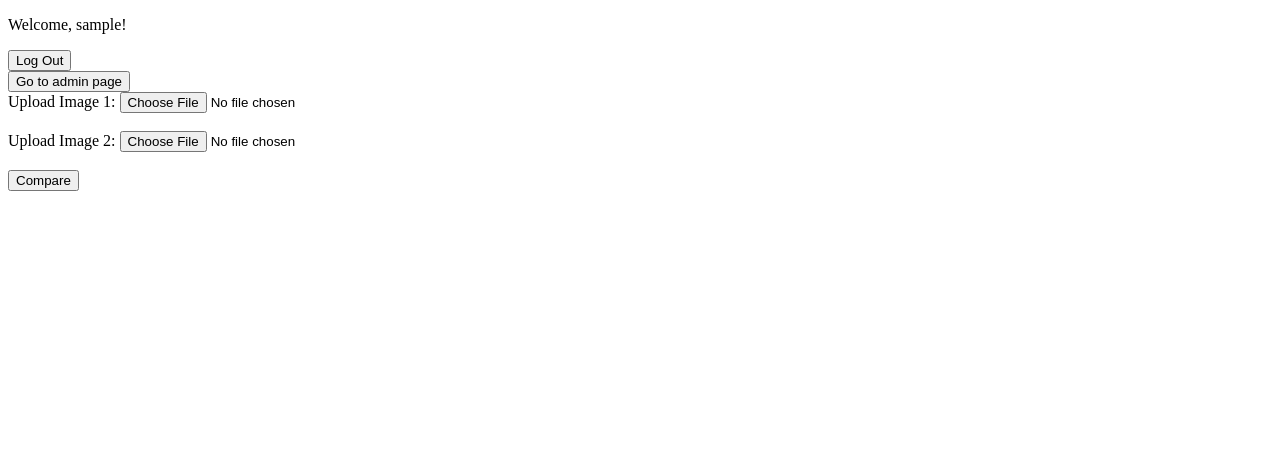
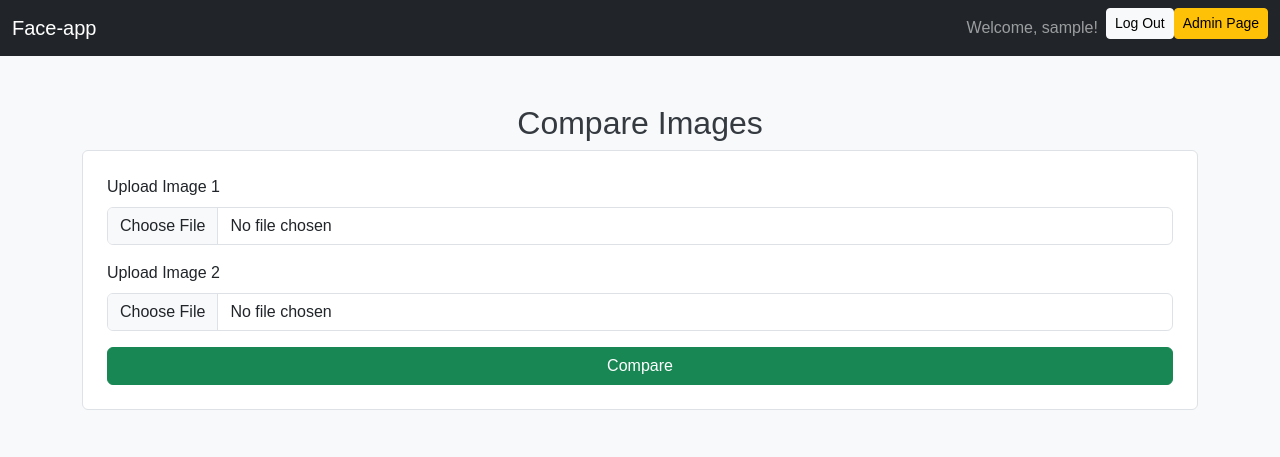
Before and after one commit to mporada259449/face-app, a Flask app: page / in a window 1280 px wide. Shown: the top 457 px of the page. Run offline with Flask 3, Linux system fonts and the light colour scheme; the visitor is signed in with stand-in values (Sample User, id 1).

Commit message:
front init

```diff
--- a/app/templates/main-page.html
+++ b/app/templates/main-page.html
@@ -1,52 +1,108 @@
 <!DOCTYPE html>
-<html>
+<html lang="en">
 <head>
+    <meta charset="UTF-8">
+    <meta name="viewport" content="width=device-width, initial-scale=1.0">
     <title>Main Page</title>
+    <!-- Bootstrap CSS -->
+    <link href="https://cdn.jsdelivr.net/npm/bootstrap@5.3.0/dist/css/bootstrap.min.css" rel="stylesheet">
+    <!-- Custom Styles -->
+    <link rel="stylesheet" href="{{ url_for('static', filename='style.css') }}">
 </head>
 <body>
+    <!-- Navigation Bar -->
+    <nav class="navbar navbar-expand-lg navbar-dark bg-dark">
+        <div class="container-fluid">
+            <a class="navbar-brand" href="#">Face-app</a>
+            <button class="navbar-toggler" type="button" data-bs-toggle="collapse" data-bs-target="#navbarNav" aria-controls="navbarNav" aria-expanded="false" aria-label="Toggle navigation">
+                <span class="navbar-toggler-icon"></span>
+            </button>
+            <div class="collapse navbar-collapse" id="navbarNav">
+                <ul class="navbar-nav ms-auto">
                     {% if session.get('user_id') %}
-        <p>Welcome, {{ session.get('username', 'User') }}!</p>
-        <form action="/logout" method="GET">
-            <button type="submit">Log Out</button>
+                        <li class="nav-item">
+                            <span class="nav-link">Welcome, {{ session.get('username', 'User') }}!</span>
+                        </li>
+                        <li class="nav-item">
+                            <form action="/logout" method="GET" class="d-inline">
+                                <button type="submit" class="btn btn-light btn-sm">Log Out</button>
                             </form>
+                        </li>
                         {% if session.get('is_admin') %}
-            <form action="/admin" method="GET">
-                <button type="submit">Go to admin page</button>
+                        <li class="nav-item">
+                            <form action="/admin" method="GET" class="d-inline">
+                                <button type="submit" class="btn btn-warning btn-sm">Admin Page</button>
                             </form>
+                        </li>
                         {% endif %}
                     {% else %}
-        <h1>Login</h1>
-        <form action="/login" method="post" enctype="multipart/form-data">
-            <label for="username">Username:</label>
-            <input type="text" id="username" name="username" required>
-            <br><br>
+                        <li class="nav-item">
+                            <a class="nav-link" href="#login-section">Login</a>
+                        </li>
+                    {% endif %}
+                </ul>
+            </div>
+        </div>
+    </nav>
 
-            <label for="password">Password:</label>
-            <input type="password" id="password" name="password" required>
-            <br><br>
+    <!-- Login Section -->
+    {% if not session.get('user_id') %}
+    <section id="login-section" class="py-5 bg-light">
+        <div class="container">
+            <h1 class="text-center">Login</h1>
+            <div class="row justify-content-center">
+                <div class="col-md-6">
+                    <form action="/login" method="post" enctype="multipart/form-data" class="p-4 border rounded bg-white">
+                        <div class="mb-3">
+                            <label for="username" class="form-label">Username</label>
+                            <input type="text" id="username" name="username" class="form-control" required>
+                        </div>
+                        <div class="mb-3">
+                            <label for="password" class="form-label">Password</label>
+                            <input type="password" id="password" name="password" class="form-control" required>
+                        </div>
+                        <button type="submit" class="btn btn-primary w-100">Login</button>
+                    </form>
+                </div>
+            </div>
+        </div>
+    </section>
+    {% endif %}
 
-            <button type="submit">Login</button>
+    <!-- Image Comparison Form -->
+    <section id="compare-section" class="py-5">
+        <div class="container">
+            <h2 class="text-center">Compare Images</h2>
+            <form action="/compare_images" method="post" enctype="multipart/form-data" class="p-4 border rounded bg-white">
+                <div class="mb-3">
+                    <label for="image1" class="form-label">Upload Image 1</label>
+                    <input type="file" id="image1" name="image1" class="form-control" required>
+                </div>
+                <div class="mb-3">
+                    <label for="image2" class="form-label">Upload Image 2</label>
+                    <input type="file" id="image2" name="image2" class="form-control" required>
+                </div>
+                <button type="submit" class="btn btn-success w-100">Compare</button>
             </form>
-    {% endif %}
-    <form action="/compare_images" method="post" enctype='multipart/form-data' encoding='multipart/form-data'>
-        <label for="image1">Upload Image 1:</label>
-        <input type="file" id="image1"  name='image1' required>
-        <br><br>
+        </div>
+    </section>
 
-        <label for="image2">Upload Image 2:</label>
-        <input type="file" id="image2" name='image2' required>
-        <br><br>
-
-        <button type="submit">Compare</button>
-    </form>
+    <!-- Flash Messages -->
     {% with messages = get_flashed_messages(with_categories=true) %}
     {% if messages %}
-        <ul>
+    <div class="container py-3">
+        <ul class="list-group">
             {% for category, message in messages %}
-                <li class="{{ category }}">{{ message }}</li>
+                <li class="list-group-item list-group-item-{{ 'success' if category == 'success' else 'danger' }}">
+                    {{ message }}
+                </li>
             {% endfor %}
         </ul>
+    </div>
     {% endif %}
     {% endwith %}
+
+    <!-- Bootstrap JS -->
+    <script src="https://cdn.jsdelivr.net/npm/bootstrap@5.3.0/dist/js/bootstrap.bundle.min.js"></script>
 </body>
 </html>
--- /dev/null
+++ b/app/templates/static/style.css
@@ -0,0 +1,37 @@
+/* style.css */
+
+/* Globalne tło */
+body {
+    background-color: #f8f9fa; /* Jasnoszare tło */
+    font-family: 'Arial', sans-serif;
+}
+
+/* Główne nagłówki */
+h1, h2, h3 {
+    color: #343a40; /* Ciemny kolor */
+}
+
+/* Przycisk */
+.btn-custom {
+    background-color: #007bff; /* Niebieski */
+    color: white;
+    border-radius: 5px;
+}
+
+.btn-custom:hover {
+    background-color: #0056b3; /* Ciemniejszy niebieski */
+}
+
+/* Nawigacja */
+.navbar {
+    background-color: #343a40; /* Ciemna nawigacja */
+    color: white;
+}
+
+.navbar a {
+    color: white;
+}
+
+.navbar a:hover {
+    text-decoration: underline;
+}
```
Also changed, not shown: app/templates/admin.html (+66 -17 lines). Lines whose indentation alone changed are shown as unchanged.
